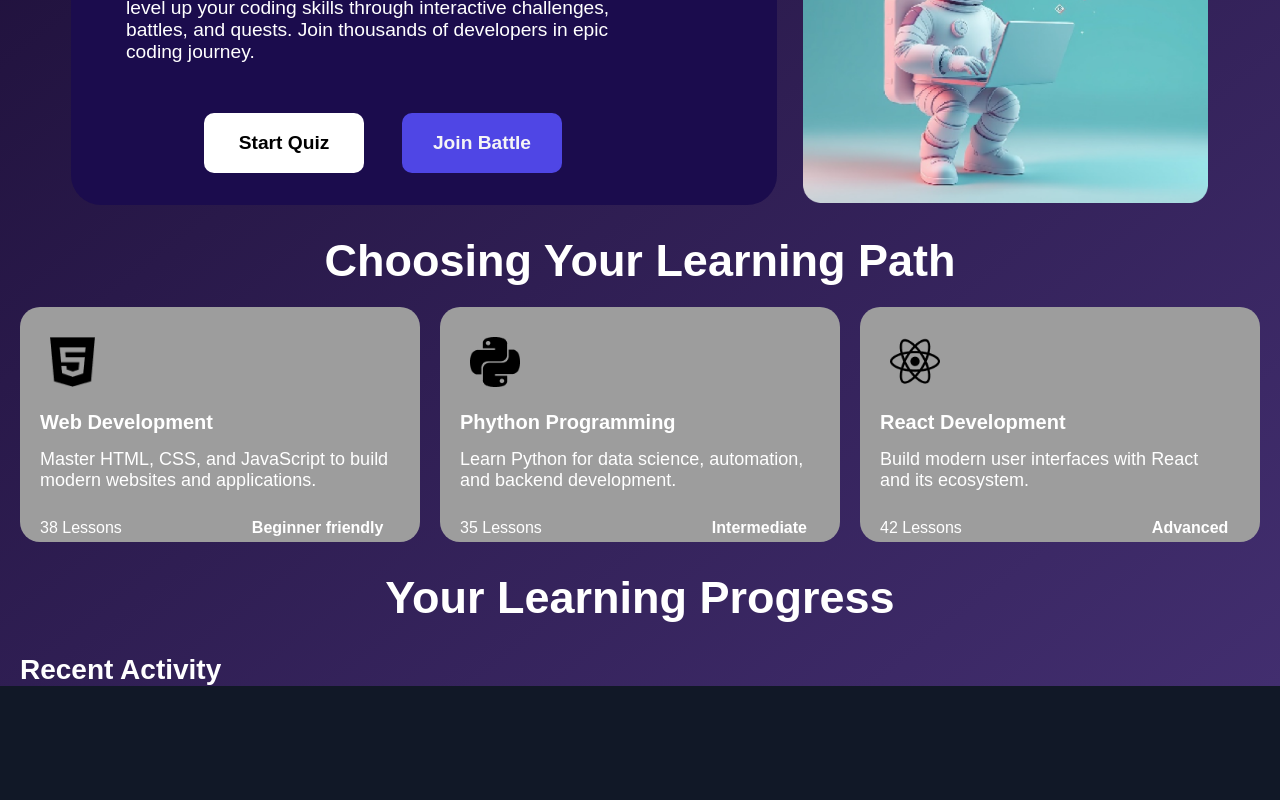
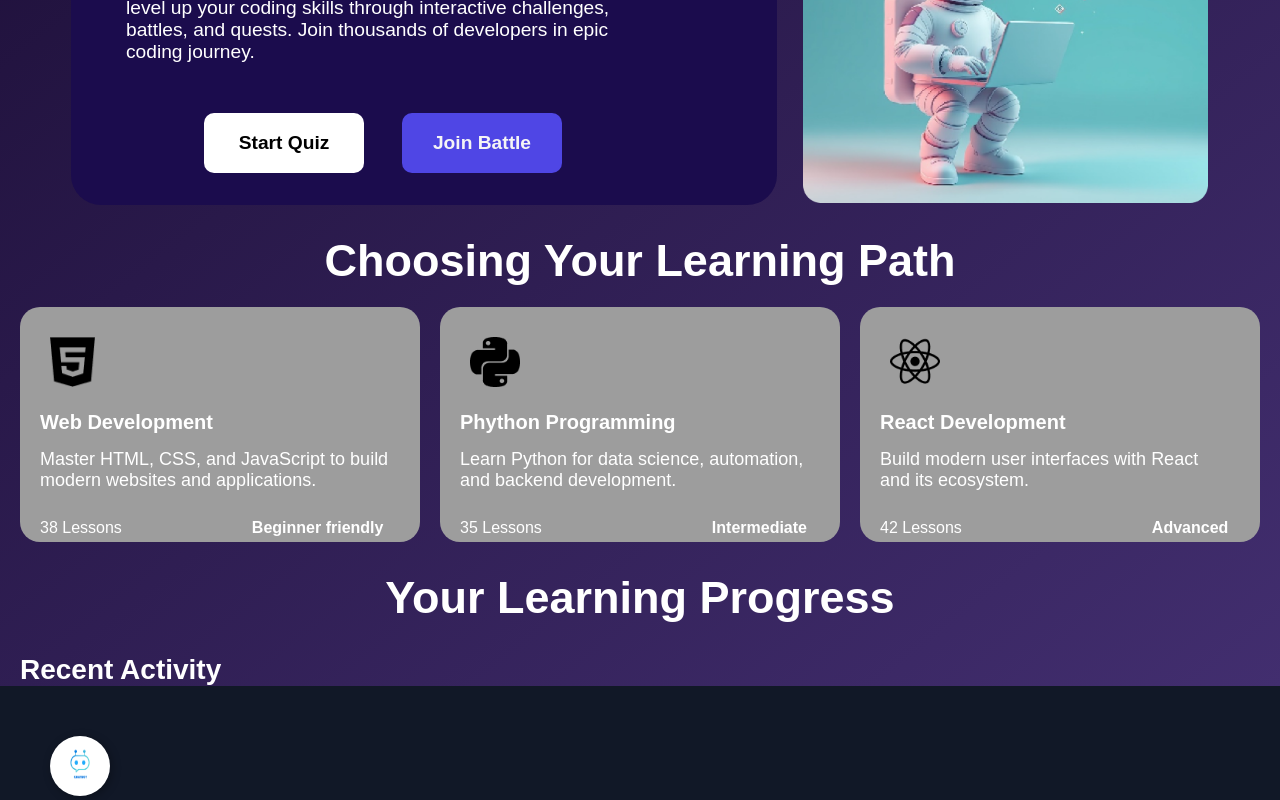
Before and after one commit to vanshika-CG/codechisel, a React (Vite) app in the folder frontend/app/: page / in a window 1280 px wide. Shown: the part 984-1784 px from the top of the page. Before the commit the page ends 1670 px from the top, so only its background shows below. Built offline with nearby package versions, Linux system fonts and the light colour scheme.

Commit message:
added chatbot logo

```diff
--- a/frontend/app/package.json
+++ b/frontend/app/package.json
@@ -20,6 +20,7 @@
     "react": "^18.3.1",
     "react-codemirror2": "^8.0.1",
     "react-dom": "^18.3.1",
+    "react-draggable": "^4.4.6",
     "react-router-dom": "^7.1.5"
   },
   "devDependencies": {
--- a/frontend/app/src/components/Home.css
+++ b/frontend/app/src/components/Home.css
@@ -341,3 +341,23 @@ html, body {
   transform: translateY(-2px); /* Slightly move the button up */
   transition: all 0.3s ease; /* Smooth transition */
 }
+
+
+.chatbot-icon {
+  position: absolute;
+  width: 60px;
+  height: 60px;
+  cursor: grab;
+  z-index: 1000;
+}
+
+.chatbot-icon img {
+  width: 100%;
+  height: 100%;
+  border-radius: 50%;
+  box-shadow: 2px 2px 10px rgba(0, 0, 0, 0.3);
+}
+
+.chatbot-icon:active {
+  cursor: grabbing;
+}
--- a/frontend/app/src/components/Home.jsx
+++ b/frontend/app/src/components/Home.jsx
@@ -1,4 +1,8 @@
 import "./Home.css";
+import { useState, useEffect } from "react";
+import Draggable from "react-draggable";
+import { useNavigate } from "react-router-dom";
+import Chatbot from "../components/Chatbot"; // Import your chatbot component
 import verifiedIcon from "../assets/verified.png";
 import master from "../assets/masterpanel.png";
 import video from "../assets/Vedio.png";
@@ -8,11 +12,34 @@ import code from "../assets/coding.png";
 import icon from "../assets/js.png";
 import icon2 from "../assets/python.png";
 import icon3 from "../assets/react.png";
-import { useNavigate } from "react-router-dom";
+import chatbotLogo from "../assets/chatbot.webp";
+
 
 
 const Home = () => {
   const navigate = useNavigate();
+  const [position, setPosition] = useState({ x: 50, y: 50 });
+  const [showChatbot, setShowChatbot] = useState(false);
+
+
+
+   // Load position from localStorage
+   useEffect(() => {
+    const savedPosition = localStorage.getItem("chatbotPosition");
+    if (savedPosition) {
+      setPosition(JSON.parse(savedPosition));
+    }
+  }, []);
+
+  // Save position when dragged
+  const handleDrag = (e, data) => {
+    setPosition({ x: data.x, y: data.y });
+    localStorage.setItem("chatbotPosition", JSON.stringify({ x: data.x, y: data.y }));
+  };
+
+
+
+
   return (
     <div className="wrapper">
       <div className="main">
@@ -122,6 +149,17 @@ const Home = () => {
   <div className="recent"></div>
   <div className="recent"></div>
 </div>
+
+
+
+{/* Draggable Chatbot Logo */}
+
+      {/* Draggable Chatbot Logo */}
+      <Draggable position={position} onStop={handleDrag}>
+        <div className="chatbot-icon" onClick={() => navigate("/chatbot")}>
+          <img src={chatbotLogo} alt="Chatbot" />
+        </div>
+      </Draggable>
     </div>
   );
 };
```
Also changed, not shown: frontend/app/src/assets/chatbot.webp (added), 1 other file (tests, documents, lock files or other folders).
